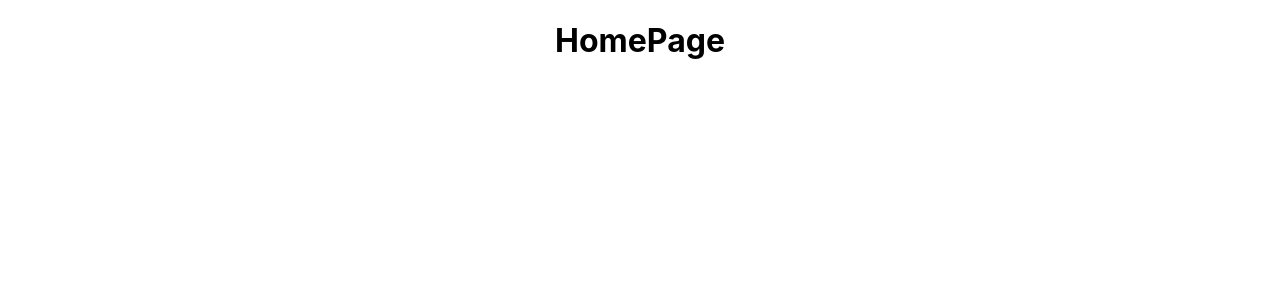
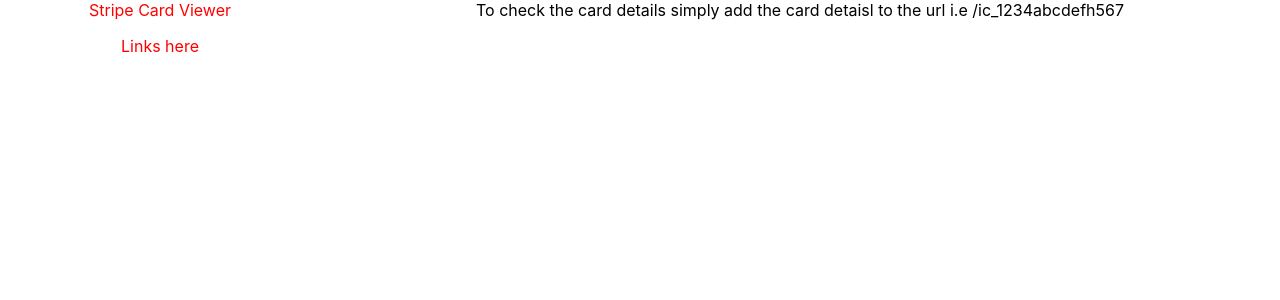
Before and after one commit to sullie-dev/CoolPolishedCharactermapping, a React (Create React App) app: page / in a window 1280 px wide. Shown: the top 300 px of the page. Built offline with nearby package versions, Linux system fonts and the light colour scheme.

Commit message:
Added navbar & homepage components, along with readjusting how the cards are rendered to allows lists in the true/false logic

```diff
--- a/src/App.js
+++ b/src/App.js
@@ -2,16 +2,19 @@
 import './App.css';
 import ListCards from './ListCards'
 import { Route, Switch } from "react-router-dom";
+import Home from './Home';
+import Navs from './NavBar';
 
 
 function App() {
   return (
     <div className="App">
+      <Navs/>
       <Switch>
       <Route
           exact
           path="/"
-          render={() => <h1>HomePage</h1>}
+          component={Home}
         />
         <Route
           exact
--- /dev/null
+++ b/src/Home.js
@@ -0,0 +1,15 @@
+import React, { Component } from 'react'
+
+class Home extends Component{
+    render(){
+        return(
+            <div>
+                <article>
+                    To check the card details simply add the card detaisl to the url i.e /ic_1234abcdefh567
+                </article>
+            </div>
+        )
+    }
+}
+
+export default Home
--- a/src/ListCards.css
+++ b/src/ListCards.css
@@ -1,3 +1,9 @@
+.ListCards-main{
+  width: 75%;
+  height: 100vh;
+  float: left;
+}
+
 /* TRIFORCE LOADER */
 .triforce-container {
     width: 100px;
--- a/src/ListCards.js
+++ b/src/ListCards.js
@@ -21,23 +21,28 @@
     axios
       .get(nocors + url)
       .then((response) => {
-        this.setState({ cardInfo: [...this.state.cardInfo, response.data], is_loading: false});
+        this.setState({
+          cardInfo: [...this.state.cardInfo, response.data],
+          is_loading: false,
+        });
       })
       .catch((err) => console.error(err));
   }
   render() {
-    const listC = this.state.cardInfo.map((c) => {
-      return <Card cardInfo={c} key={uuidv4()} />;
-    });
-
     return (
-      <div>
-        <h1>CardViewer</h1>
-        <div
-          className={!this.state.is_loading ? "" : "triforce-container"}
-        ></div>
-        <div className={!this.state.is_loading ? "" : "triforce"}></div>
-        {listC}
+      <div className="ListCards-main">
+        {!this.state.is_loading ? (
+          this.state.cardInfo.map((c) => {
+            return <Card cardInfo={c} key={uuidv4()} />;
+          })
+        ) : (
+          <div>
+            <div
+              className={!this.state.is_loading ? "" : "triforce-container"}
+            ></div>
+            <div className={!this.state.is_loading ? "" : "triforce"}></div>
+          </div>
+        )}
       </div>
     );
   }
--- /dev/null
+++ b/src/NavBar.css
@@ -0,0 +1,6 @@
+.NavBar-main{
+    width: 25%;
+    float: left;
+    height: 100vh;
+    color: red;
+}
--- /dev/null
+++ b/src/NavBar.js
@@ -0,0 +1,17 @@
+import React, { Component } from "react";
+import "./NavBar.css";
+
+class Navs extends Component {
+  render() {
+    return (
+      <div className="NavBar-main">
+        <span>Stripe Card Viewer</span>
+        <div>
+          <p>Links here</p>
+        </div>
+      </div>
+    );
+  }
+}
+
+export default Navs;
```
